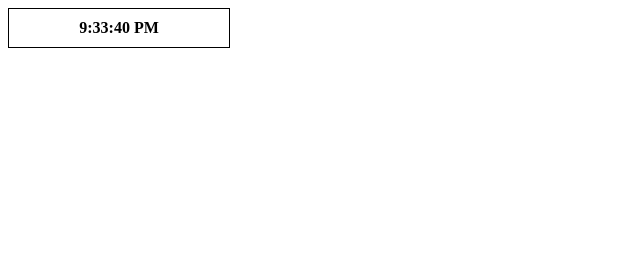
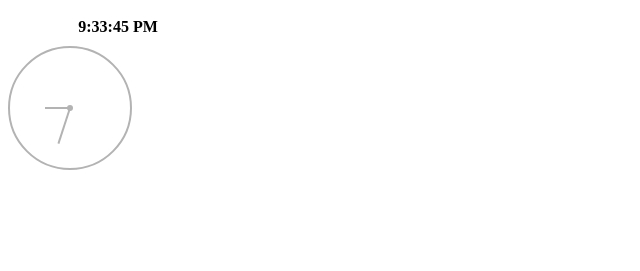
Before and after one commit to claudiovallejo/clock-animation, a plain HTML site: page index.html in a window 1280 px wide. Shown: the whole page, without its empty margins (0-640 px from the left). Drawn offline with Linux system fonts and the light colour scheme.

Commit message:
Finished the tutorial. Have the code needed to incorporate the animating clock into the svg clock icon

```diff
--- a/index.css
+++ b/index.css
@@ -4,11 +4,12 @@
   text-align: center;
   width: 200px;
   padding: 10px;
-  border: 1px solid #000000;
 
 }
 
 #clock {
   padding: 10px;
+  border: 2px solid #b3b3b3;
+  border-radius: 200px;
 
 }
--- a/index.html
+++ b/index.html
@@ -6,7 +6,7 @@
   </head>
   <body>
     <div id="current-time">12:00:00 AM</div>
-    <canvas id="clock" width="200" height="200">
+    <canvas id="clock" width="100" height="100">
       Si puedes ver este mensaje tienes que actualizar tu navegador.
     </canvas>
     <script src="script.js"></script>
--- a/script.js
+++ b/script.js
@@ -1,4 +1,10 @@
-document.addEventListener('DOMContentLoaded', displayTime);
+document.addEventListener('DOMContentLoaded', startTimer);
+
+function startTimer() {
+  setInterval(displayTime, 1000);
+  displayTime();
+
+}
 
 function displayTime() {
   var now = new Date();
@@ -9,6 +15,47 @@ function displayTime() {
   var timeString = formatHour(h) + ":" + padZero(m) + ":" + padZero(s) + " " + getTimePeriod(h);
 
   document.getElementById('current-time').innerHTML = timeString;
+
+  // --- Analog clock ---//
+  var canvas = document.querySelector("#clock");
+  var context = canvas.getContext("2d");
+
+  // You can change this to make the clock as big or small as you want.
+  // Just remember to adjust the canvas size if necessary.
+  var clockRadius = 50;
+
+  // Make sure the clock is centered in the canvas
+  var clockX = canvas.width / 2;
+  var clockY = canvas.height / 2;
+
+  // Make sure TAU is defined (it's not by default)
+  Math.TAU = 2 * Math.PI;
+
+  function drawArm(progress, armThickness, armLength, armColor) {
+    var armRadians = (Math.TAU * progress) - (Math.TAU/4);
+    var targetX = clockX + Math.cos(armRadians) * (armLength * clockRadius);
+    var targetY = clockY + Math.sin(armRadians) * (armLength * clockRadius);
+
+    context.lineWidth = armThickness;
+    context.strokeStyle = armColor;
+
+    context.beginPath();
+    context.moveTo(clockX, clockY);
+    context.lineTo(targetX, targetY);
+    context.stroke();
+
+  }
+
+  context.clearRect(0, 0, canvas.width, canvas.height);
+
+  drawArm(h/12, 2, 0.50, '#b3b3b3');
+  drawArm(m/60, 2, 0.75, '#b3b3b3');
+
+  // Create a circle at the center of the clock
+  context.beginPath();
+  context.arc(clockX, clockY, 3, 0, Math.PI*2);
+  context.fillStyle = '#b3b3b3';
+  context.fill();
 
 }
 
```
